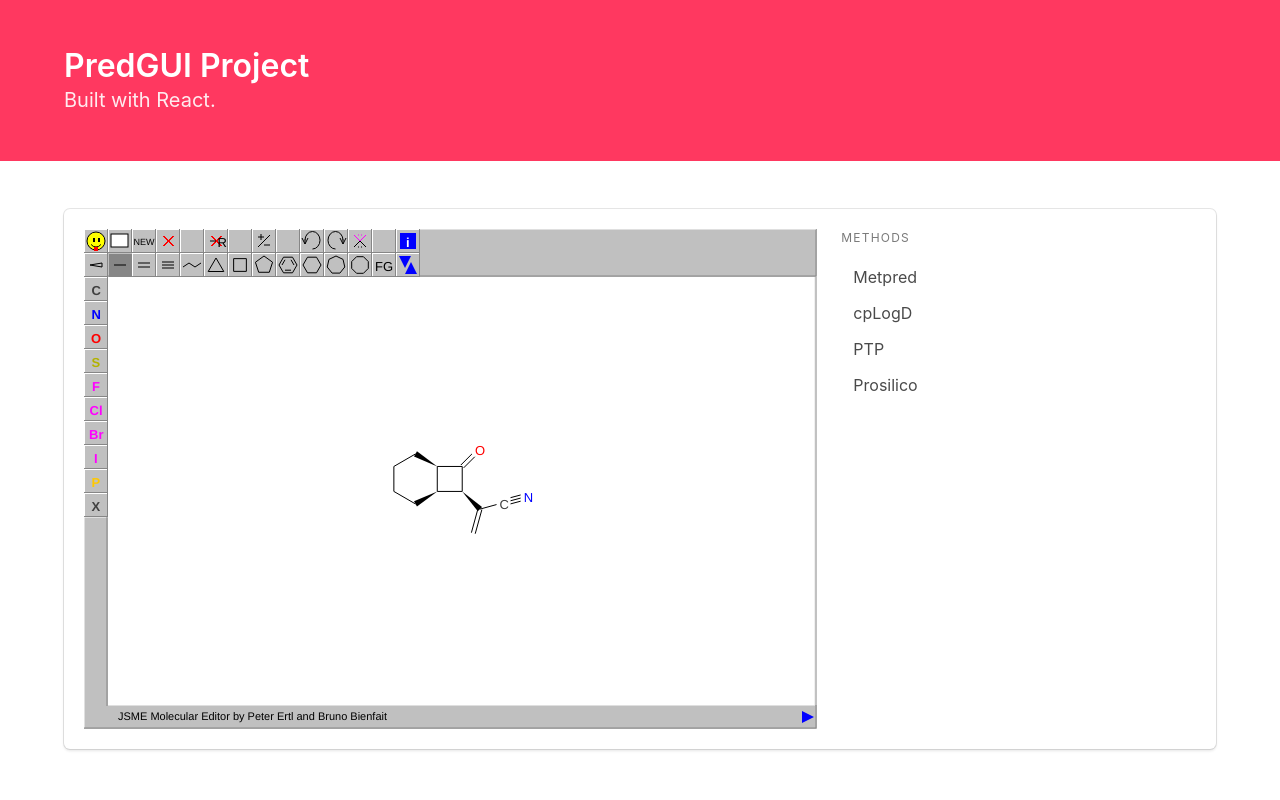
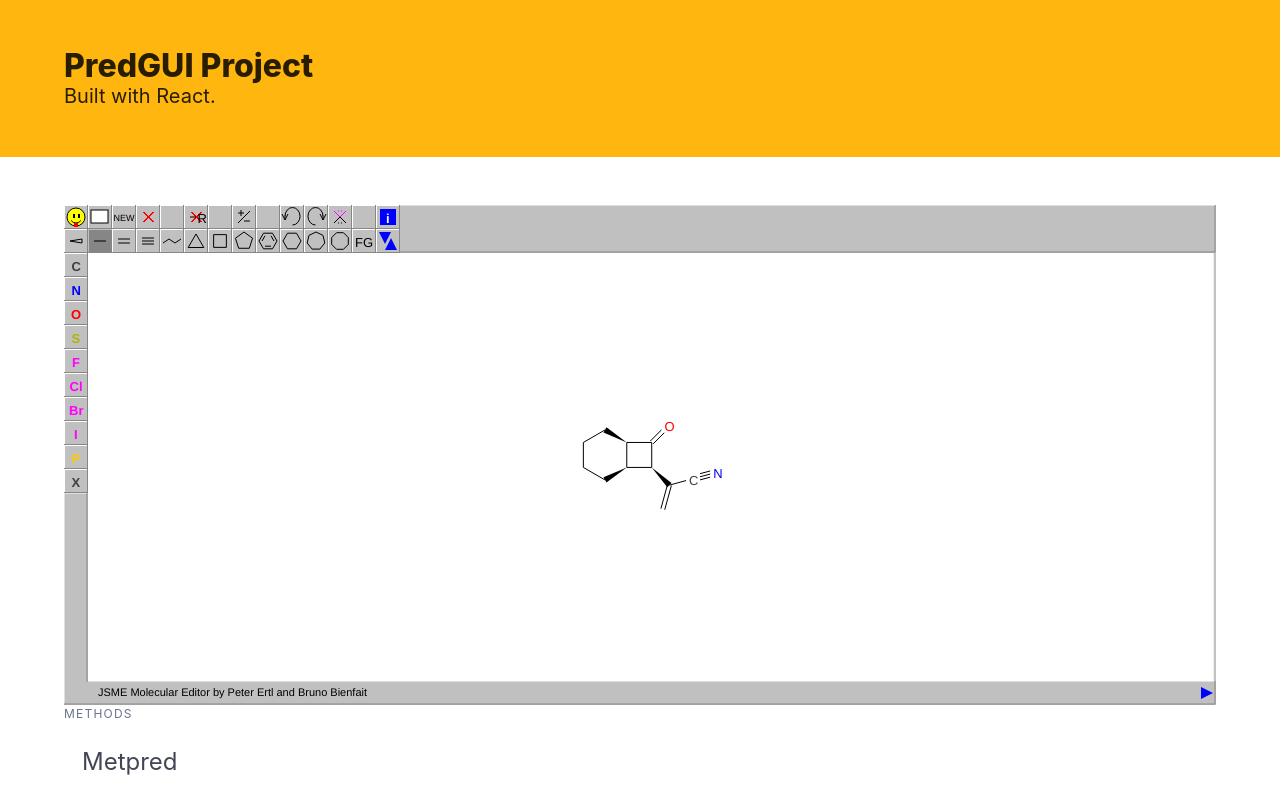
Before and after one commit to rikardny/server_client, a React (Create React App) app in the folder client/: page / in a window 1280 px wide. Shown: the top 800 px of the page. Built offline with nearby package versions, Linux system fonts and the light colour scheme.

Commit message:
test hos jonalv

```diff
--- a/client/public/index.html
+++ b/client/public/index.html
@@ -6,9 +6,6 @@
     <title>PredGUI</title>
 
     <!-- BULMA -->
-    <link rel="stylesheet" href="https://cdnjs.cloudflare.com/ajax/libs/bulma/0.7.1/css/bulma.min.css">
-    <script defer src="https://use.fontawesome.com/releases/v5.0.7/js/all.js"></script>
-
 
     <!-- JSME -->
     <script type="text/javascript" language="javascript" src="%PUBLIC_URL%/jsme/jsme.nocache.js"></script>
--- a/client/src/App.js
+++ b/client/src/App.js
@@ -2,6 +2,7 @@ import React, { Component } from 'react';
 import { Header }from './Header';
 import { MenuBox } from './MenuBox';
 import { ResultList } from './ResultList';
+import 'bulma/css/bulma.css';
 
 export class App extends Component {
   constructor(props) {
--- a/client/src/Header.js
+++ b/client/src/Header.js
@@ -3,7 +3,7 @@ import React, { Component } from 'react';
 export class Header extends Component {
   render() {
     return (
-      <section className="hero is-danger">
+      <section className="hero is-warning">
         <div className="hero-body">
           <div className="container">
             <h1 className="title">
--- a/client/src/MenuBox.js
+++ b/client/src/MenuBox.js
@@ -7,18 +7,18 @@ export class MenuBox extends Component {
   render() {
     return (
       <div className="section">
-        <div className="container box" >
+        <div className="container">
           <div className="tile is-ancestor">
 
             <div className="tile is-parent is-8">
               <div className="tile is-child">
-                <JSMEeditor className="content"/>
+                <JSMEeditor />
               </div>
             </div>
 
             <div className="tile is-parent">
               <div className="tile is-child">
-                <Methods className="content"
+                <Methods
                   methods={this.props.methods}
                   changeMethods={this.props.changeMethods}
                 />
--- a/client/src/Methods.js
+++ b/client/src/Methods.js
@@ -17,7 +17,7 @@ export class Methods extends Component {
 
         return(
           <a key={i}
-            className={isActive}
+            className={"is-size-4 fa-bold " + isActive} // Textsize, 7-1
             data-message={method}
             onClick={this.props.changeMethods} >
             {method}
--- a/client/src/PredictionStats.js
+++ b/client/src/PredictionStats.js
@@ -19,9 +19,9 @@ export class PredictionStats extends Component {
   // Render:
   render() {
     return (
-      <article className="message is-dark">
+      <article className="message">
         <div className="message-body">
-          {this.state.stats.map((entry, i) => <li key={i}> {entry.id} --> {entry.name}</li>)}
+          {this.state.stats.map((entry, i) => <p key={i}> {entry.id}. {entry.name}</p>)}
         </div>
       </article>
     )
--- a/client/src/ResultBox.js
+++ b/client/src/ResultBox.js
@@ -1,4 +1,3 @@
-
 import React, { Component } from 'react';
 import { PredictionImage } from './PredictionImage';
 import { PredictionStats } from './PredictionStats';
@@ -6,18 +5,13 @@ import { PredictionStats } from './PredictionStats';
 export class ResultBox extends Component {
   // Render:
   render() {
-    let colors = ["is-primary", "is-secondary", "is-danger", "is-dark", "is-warning"];
-    let rand = Math.floor((Math.random() * 5) + 1)
-
-    let color = colors[rand];
-
     return (
-      <div className={"container notification " + color}>
+      <div className="container notification">
+        <p className="title" >{this.props.method}</p>
         <div className="tile is-ancestor">
 
           <div className="tile is-parent is-3">
             <div className="tile is-child">
-              <p className="title" >{this.props.method}</p>
               <PredictionImage />
             </div>
           </div>
--- a/client/src/ResultList.js
+++ b/client/src/ResultList.js
@@ -8,13 +8,15 @@ export class ResultList extends Component {
     let methods = Object.keys(this.props.methods);
     let activeMethods = Object.values(this.props.methods);
 
+    let boxStyling = { padding: '1rem' }; // Distance between resultboxes
+
     let listResults = methods.map(
       (method, i) => {
         let listItem;
 
         if (activeMethods[i]) {
           listItem = (
-            <div key={i}>
+            <div className="section" style={boxStyling} key={i}>
               <ResultBox method={method}/>
             </div>
           );
```
